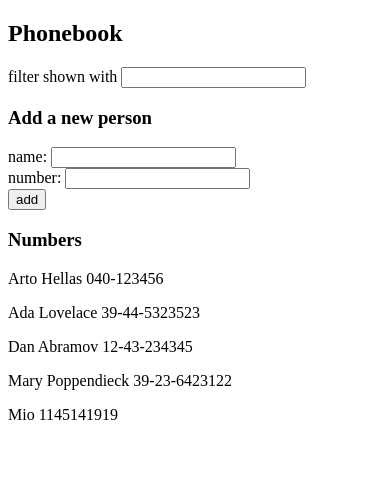
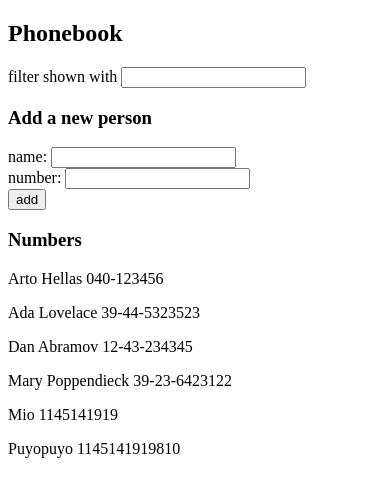
Before and after one commit to AsterisMono/full-stack-open, a React (Vite) app in the folder part2/phonebook/: page / in a window 390 px wide. Shown: the top 496 px of the page. Built offline with nearby package versions, Linux system fonts and the light colour scheme; data requests are answered from the project's data file.

Commit message:
2.13 The Phonebook step8

```diff
--- a/part2/phonebook/db.json
+++ b/part2/phonebook/db.json
@@ -24,6 +24,11 @@
       "name": "Mio",
       "number": "1145141919",
       "id": 5
+    },
+    {
+      "name": "Puyopuyo",
+      "number": "1145141919810",
+      "id": 6
     }
   ]
 }
--- a/part2/phonebook/src/App.jsx
+++ b/part2/phonebook/src/App.jsx
@@ -1,6 +1,6 @@
 import { useState } from "react";
-import axios from "axios";
 import { useEffect } from "react";
+import personService from "./services/persons";
 const onInputChange = (e, setTarget) => {
   setTarget(e.target.value);
 };
@@ -54,9 +54,7 @@ const App = () => {
   const [filter, setFilter] = useState("");
 
   useEffect(() => {
-    axios.get("http://localhost:3001/persons").then((res) => {
-      setPersons(res.data);
-    });
+    personService.getAll().then((persons) => setPersons(persons));
   }, []);
 
   const filteredPersons =
@@ -76,8 +74,8 @@ const App = () => {
       name: newName,
       number: newNumber,
     };
-    axios.post("http://localhost:3001/persons", newPerson).then((res) => {
-      setPersons([...persons, res.data]);
+    personService.newPerson(newPerson).then((createdPerson) => {
+      setPersons([...persons, createdPerson]);
       setNewName("");
     });
   };
--- /dev/null
+++ b/part2/phonebook/src/services/persons.js
@@ -0,0 +1,9 @@
+import axios from "axios";
+const endpoint = "http://localhost:3001/persons";
+
+const getAll = () => axios.get(endpoint).then((res) => res.data);
+
+const newPerson = (newObject) =>
+  axios.post(endpoint, newObject).then((res) => res.data);
+
+export default { getAll, newPerson };
```
